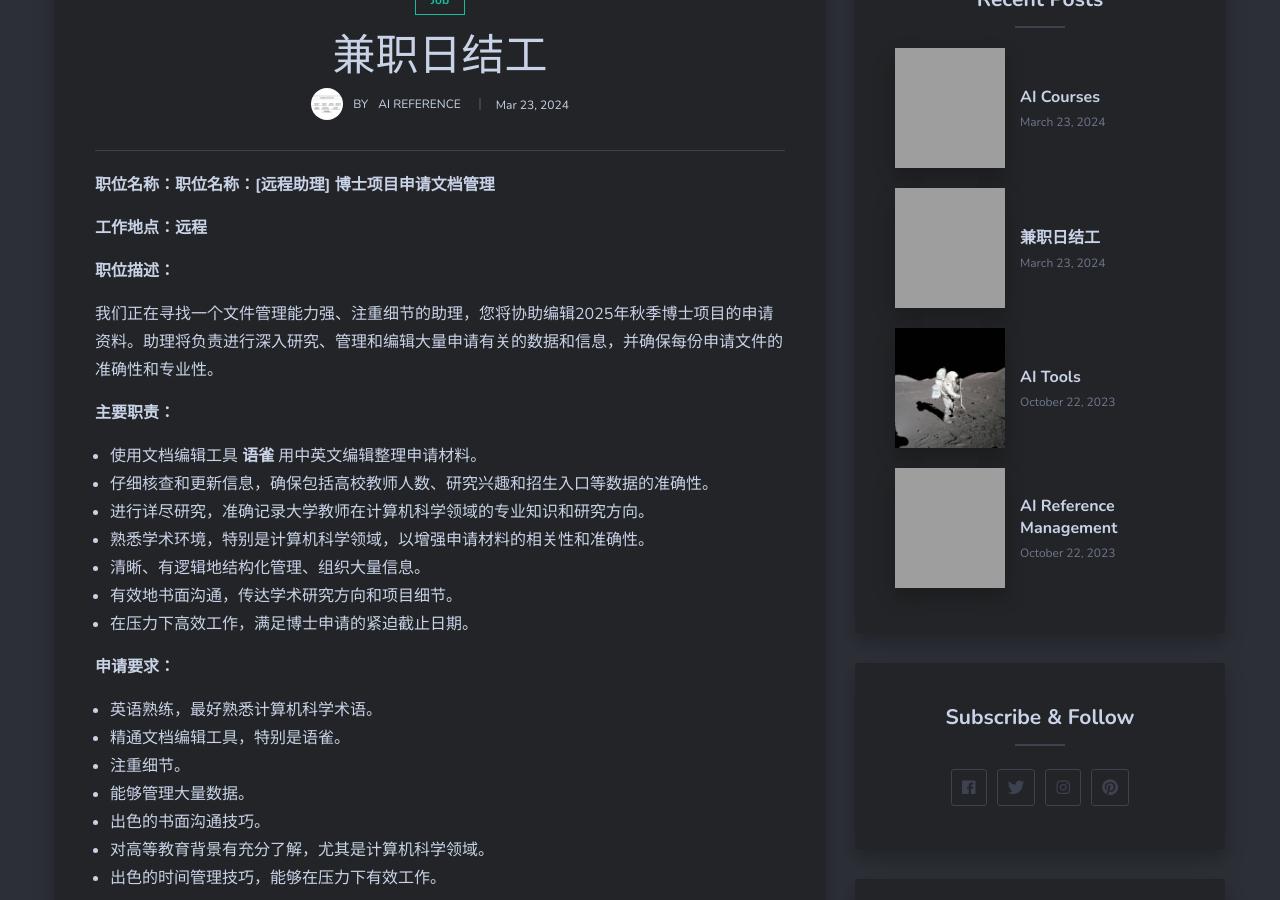
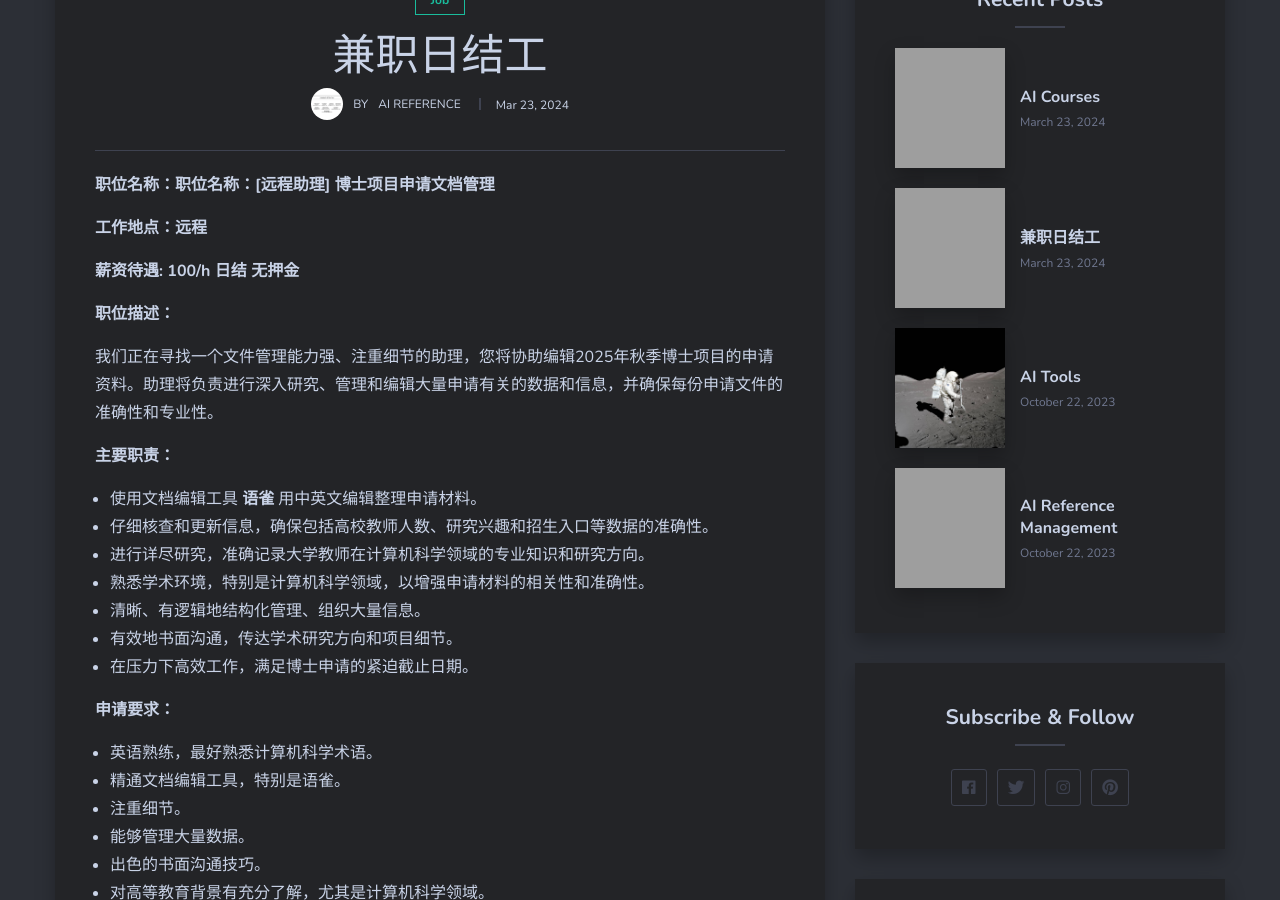
Before and after one commit to aireference/aireference.github.io, a Jekyll site: the page built from _posts/2024-03-24-jobs.markdown, in a window 1280 px wide and 900 px high, scrolled down 780 px. Built offline with Jekyll 4.4.1, drawn with Linux system fonts in a browser that asks for light colours; nearby versions of some CDN libraries; grey boxes are pictures that could not be loaded.

Commit message:
Update 2024-03-24-jobs.markdown

```diff
--- a/_posts/2024-03-24-jobs.markdown
+++ b/_posts/2024-03-24-jobs.markdown
@@ -10,6 +10,8 @@ tags:   [Job]
 
 
 **工作地点：远程**
+
+**薪资待遇: 100/h 日结 无押金**
 
 **职位描述：**
 
```
